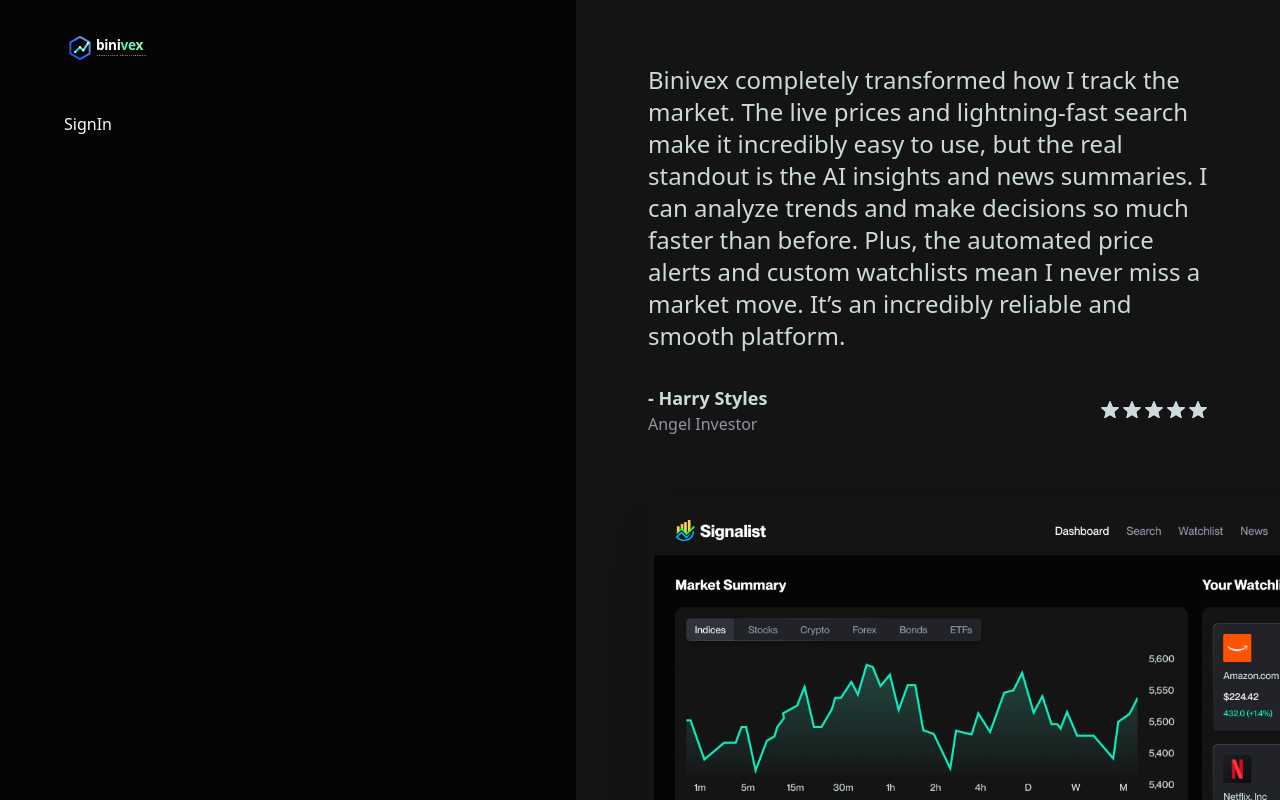
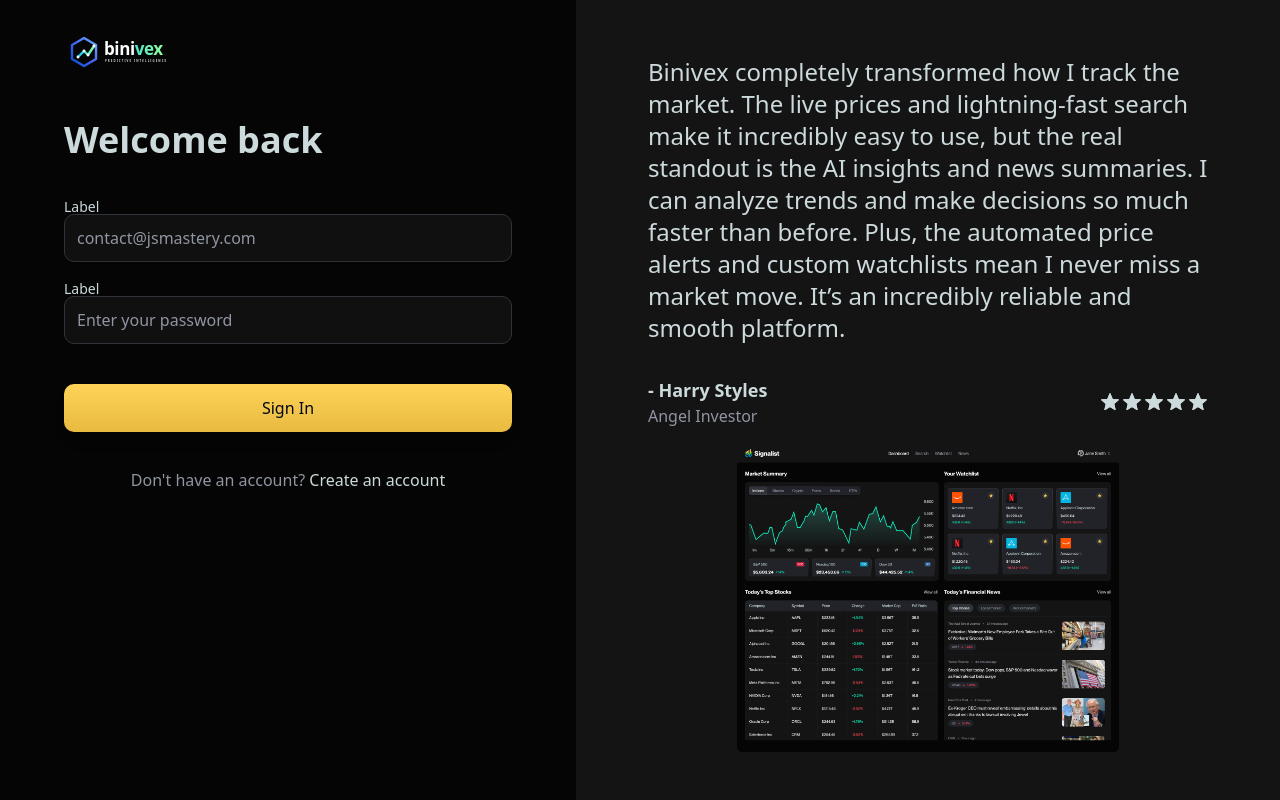
Before and after one commit to saptarshiUpadhyay2006/Binivex, a Next.js app: page /sign-in in a window 1280 px wide. Built offline with nearby package versions, Linux system fonts and the light colour scheme.

Commit message:
auth ui basic structure

```diff
--- a/app/(auth)/layout.tsx
+++ b/app/(auth)/layout.tsx
@@ -8,14 +8,17 @@
         <main className="auth-layout">
             <section className="auth-left-section scrollbar-hide-default">
                 <Link href="/" className="auth-logo">
-                    <Image src="/assets/icons/logo.svg" alt="Signalist logo" width={140} height={32} className='h-8 w-auto' />
+                    <Image src="/assets/icons/logo.svg" alt="Signalist logo"
+                        width={140}
+                        height={32}
+                        className="h-10 w-auto"/>
                 </Link>
 
                 <div className="pb-6 lg:pb-8 flex-1">{children}</div>
             </section>
             <section className="auth-right-section">
-                <div className="z-10 relative lg:mt-4 lg:mb-16">
-                    <blockquote className="auth-blockquote">
+                <div className="z-10 relative lg:mt-2 lg:mb-4 ">
+                    <blockquote className="auth-blockquote text-sm">
                     Binivex completely transformed how I track the market. The live prices and lightning-fast search make it incredibly easy to use, but the real standout is the AI insights and news summaries. I can analyze trends and make decisions so much faster than before. Plus, the automated price alerts and custom watchlists mean I never miss a market move. It’s an incredibly reliable and smooth platform.
                     </blockquote>
                     <div className="flex items-center justify-between">
@@ -31,8 +34,8 @@
                     </div>
                 </div>
 
-                <div className="flex-1 relative">
-                    <Image src="/assets/images/dashboard.png" alt="Dashboard Preview" width={1440} height={1150} className="auth-dashboard-preview absolute top-0" />
+                <div className="flex-1 relative overflow-hidden">
+                    <Image src="/assets/images/dashboard.png" alt="Dashboard Preview" fill priority className="object-contain" />
                 </div>
             </section>
         </main>
--- a/app/(auth)/sign-in/page.tsx
+++ b/app/(auth)/sign-in/page.tsx
@@ -1,9 +1,71 @@
-import React from 'react'
+'use client';
+
+import { useForm } from 'react-hook-form';
+import { Button } from '@/components/ui/button';
+import InputField from '@/components/forms/InputField';
+import FooterLink from '@/components/forms/FooterLink';
+// import {signInWithEmail, signUpWithEmail} from "@/lib/actions/auth.actions";
+// import {toast} from "sonner";
+// import {signInEmail} from "better-auth/api";
+import {useRouter} from "next/navigation";
 
 const SignIn = () => {
-  return (
-    <div>SignIn</div>
-  )
-}
+    const router = useRouter()
+    const {
+        register,
+        handleSubmit,
+        formState: { errors, isSubmitting },
+    } = useForm<SignInFormData>({
+        defaultValues: {
+            email: '',
+            password: '',
+        },
+        mode: 'onBlur',
+    });
 
-export default SignIn
+    // const onSubmit = async (data: SignInFormData) => {
+    //     try {
+    //         const result = await signInWithEmail(data);
+    //         if(result.success) router.push('/');
+    //     } catch (e) {
+    //         console.error(e);
+    //         toast.error('Sign in failed', {
+    //             description: e instanceof Error ? e.message : 'Failed to sign in.'
+    //         })
+    //     }
+    // }
+
+    return (
+        <>
+            <h1 className="form-title">Welcome back</h1>
+            {/* onSubmit={handleSubmit(onSubmit)} */}
+            <form  className="space-y-5">
+                <InputField
+                    name="email"
+                    label="Email"
+                    placeholder="contact@jsmastery.com"
+                    register={register}
+                    error={errors.email}
+                    validation={{ required: 'Email is required', pattern: /^\w+@\w+\.\w+$/ }}
+                />
+
+                <InputField
+                    name="password"
+                    label="Password"
+                    placeholder="Enter your password"
+                    type="password"
+                    register={register}
+                    error={errors.password}
+                    validation={{ required: 'Password is required', minLength: 8 }}
+                />
+
+                <Button type="submit" disabled={isSubmitting} className="yellow-btn w-full mt-5">
+                    {isSubmitting ? 'Signing In' : 'Sign In'}
+                </Button>
+
+                <FooterLink text="Don't have an account?" linkText="Create an account" href="/sign-up" />
+            </form>
+        </>
+    );
+};
+export default SignIn;
--- a/app/(auth)/sign-up/page.tsx
+++ b/app/(auth)/sign-up/page.tsx
@@ -5,6 +5,7 @@
 import {INVESTMENT_GOALS, PREFERRED_INDUSTRIES, RISK_TOLERANCE_OPTIONS} from "@/lib/constants";
 import SelectField from '@/components/forms/SelectField';
 import {CountrySelectField} from '@/components/forms/CountrySelectField';
+import FooterLink from '@/components/forms/FooterLink';
 
 const SignUp = () => {
     const {
@@ -42,7 +43,7 @@
         <form onSubmit={handleSubmit(onSubmit)} className='space-y-5'>
           <InputField
             name="fullName"
-            label="Full Name"
+            label="FullName"
             placeholder="John Doe"
             register={register}
             error={errors.fullName}
@@ -106,6 +107,8 @@
           <Button type="submit" disabled={isSubmitting} className='yellow-btn w-full mt-5'>
               {isSubmitting?'Creating Account':'Start Your Investing Journey'}
           </Button>
+
+          <FooterLink text="Already have an account?" linkText='Sign in' href='/sign-in'/>
         </form>
     </>
   )
--- /dev/null
+++ b/components/forms/FooterLink.tsx
@@ -0,0 +1,17 @@
+import React from 'react'
+import Link from 'next/link'
+
+const FooterLink = ({text,linkText,href}:FooterLinkProps) => {
+  return (
+    <div className='text-center pt-4'>
+        <p className='text-sn text-gray-500'>
+            {text}{` `}
+            <Link  href={href} className='footer-link'>
+                {linkText}
+            </Link>
+        </p>
+    </div>
+  )
+}
+
+export default FooterLink
```
